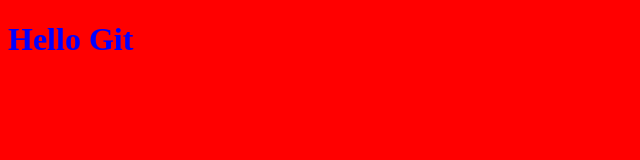
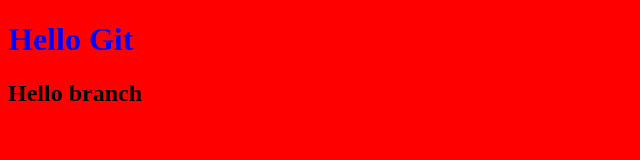
Before and after one commit to AhmedHassanAbdalmalek/newproject, a plain HTML site: page index.html in a window 1280 px wide. Shown: the whole page, without its empty margins (0-640 px from the left). Drawn offline with Linux system fonts and the light colour scheme.

Commit message:
edit in index branch

```diff
--- a/index.html
+++ b/index.html
@@ -9,5 +9,6 @@
 </head>
 <body>
     <h1>Hello Git</h1>
+    <h2>Hello branch</h2>
 </body>
 </html>
```
